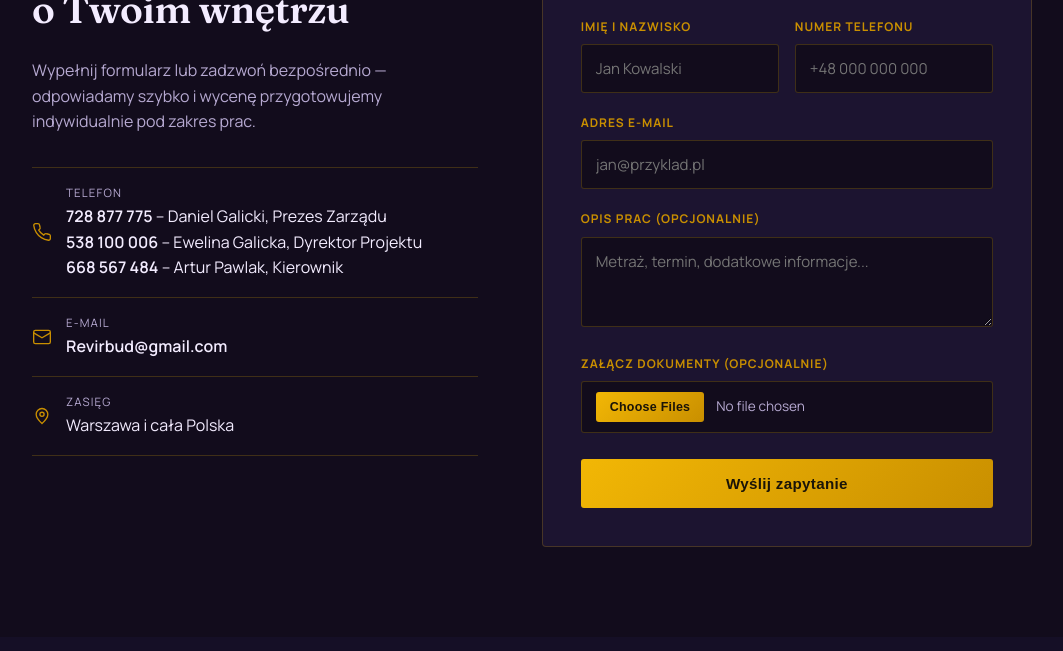
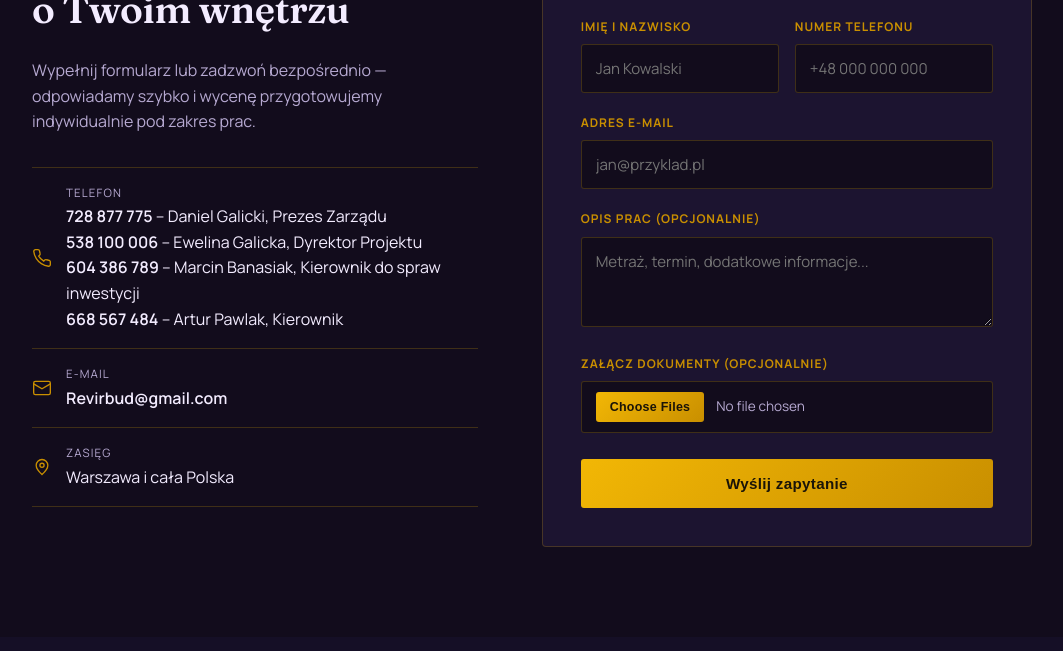
Before and after one commit to jurq12345/revir-bud, a plain HTML site: page index.html in a window 1280 px wide. Shown: the part 6513-7164 px from the top of the page, without its empty margins (108-1171 px from the left). Drawn offline with Linux system fonts and the light colour scheme.

Commit message:
Dodaj Marcina Banasiaka do kontaktu
Co-Authored-By: Claude Opus 5.5 <noreply@anthropic.com>

```diff
--- a/index.html
+++ b/index.html
@@ -286,7 +286,7 @@
 
       <div class="info-row">
         <svg class="ic" viewBox="0 0 24 24" fill="none" stroke="currentColor" stroke-width="1.6"><path d="M22 16.9v3a2 2 0 0 1-2.2 2 19.8 19.8 0 0 1-8.6-3.1 19.5 19.5 0 0 1-6-6 19.8 19.8 0 0 1-3.1-8.7A2 2 0 0 1 4.1 2h3a2 2 0 0 1 2 1.7c.1.9.3 1.8.6 2.7a2 2 0 0 1-.4 2.1L8.1 9.7a16 16 0 0 0 6 6l1.2-1.2a2 2 0 0 1 2.1-.4c.9.3 1.8.5 2.7.6a2 2 0 0 1 1.9 2.2Z"/></svg>
-        <div><span class="label">Telefon</span><a href="tel:728877775">728 877 775</a> – Daniel Galicki, Prezes Zarządu<br><a href="tel:538100006">538 100 006</a> – Ewelina Galicka, Dyrektor Projektu<br><a href="tel:668567484">668 567 484</a> – Artur Pawlak, Kierownik</div>
+        <div><span class="label">Telefon</span><a href="tel:728877775">728 877 775</a> – Daniel Galicki, Prezes Zarządu<br><a href="tel:538100006">538 100 006</a> – Ewelina Galicka, Dyrektor Projektu<br><a href="tel:604386789">604 386 789</a> – Marcin Banasiak, Kierownik do spraw inwestycji<br><a href="tel:668567484">668 567 484</a> – Artur Pawlak, Kierownik</div>
       </div>
       <div class="info-row">
         <svg class="ic" viewBox="0 0 24 24" fill="none" stroke="currentColor" stroke-width="1.6"><rect x="2" y="4" width="20" height="16" rx="2"/><path d="m2 7 10 6 10-6"/></svg>
```
